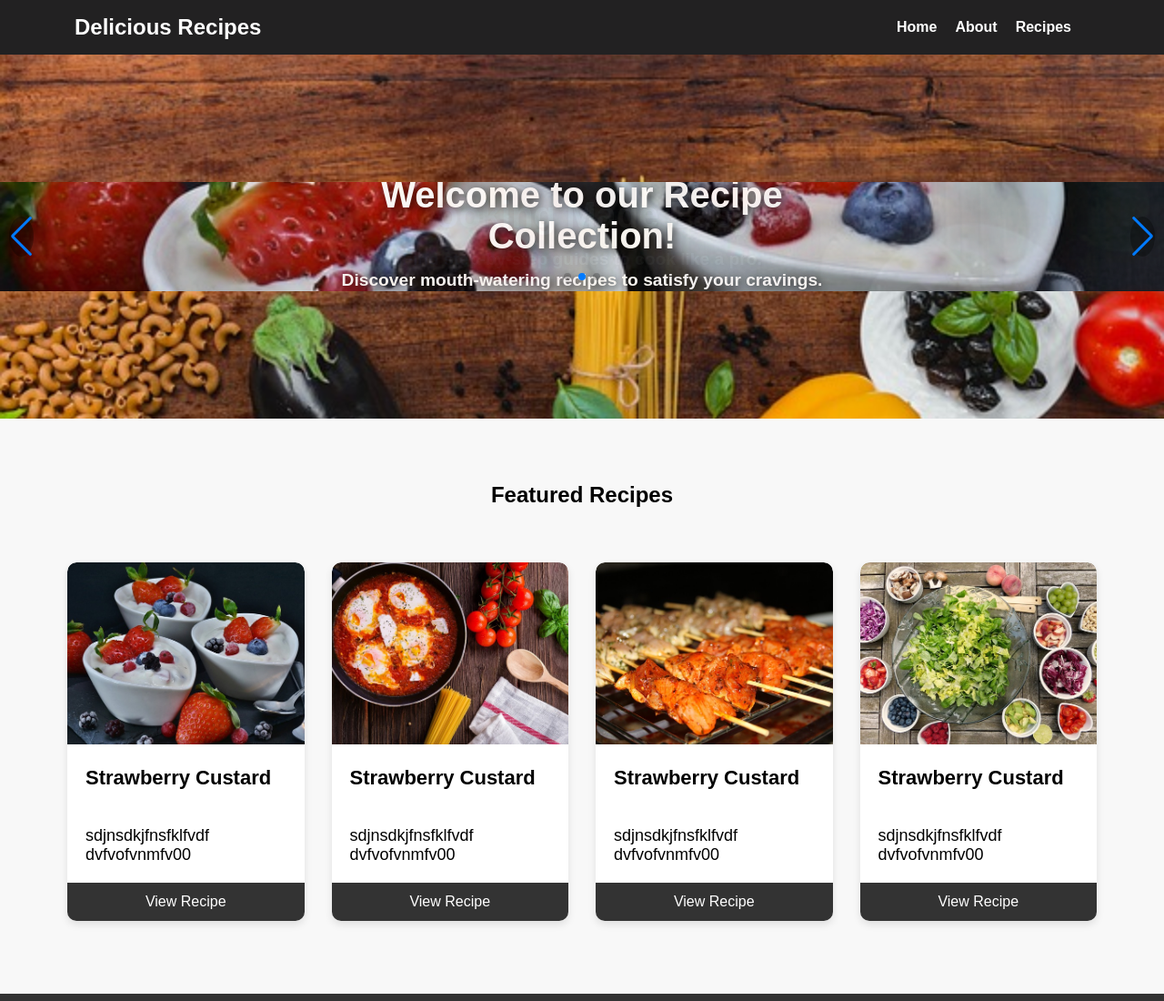
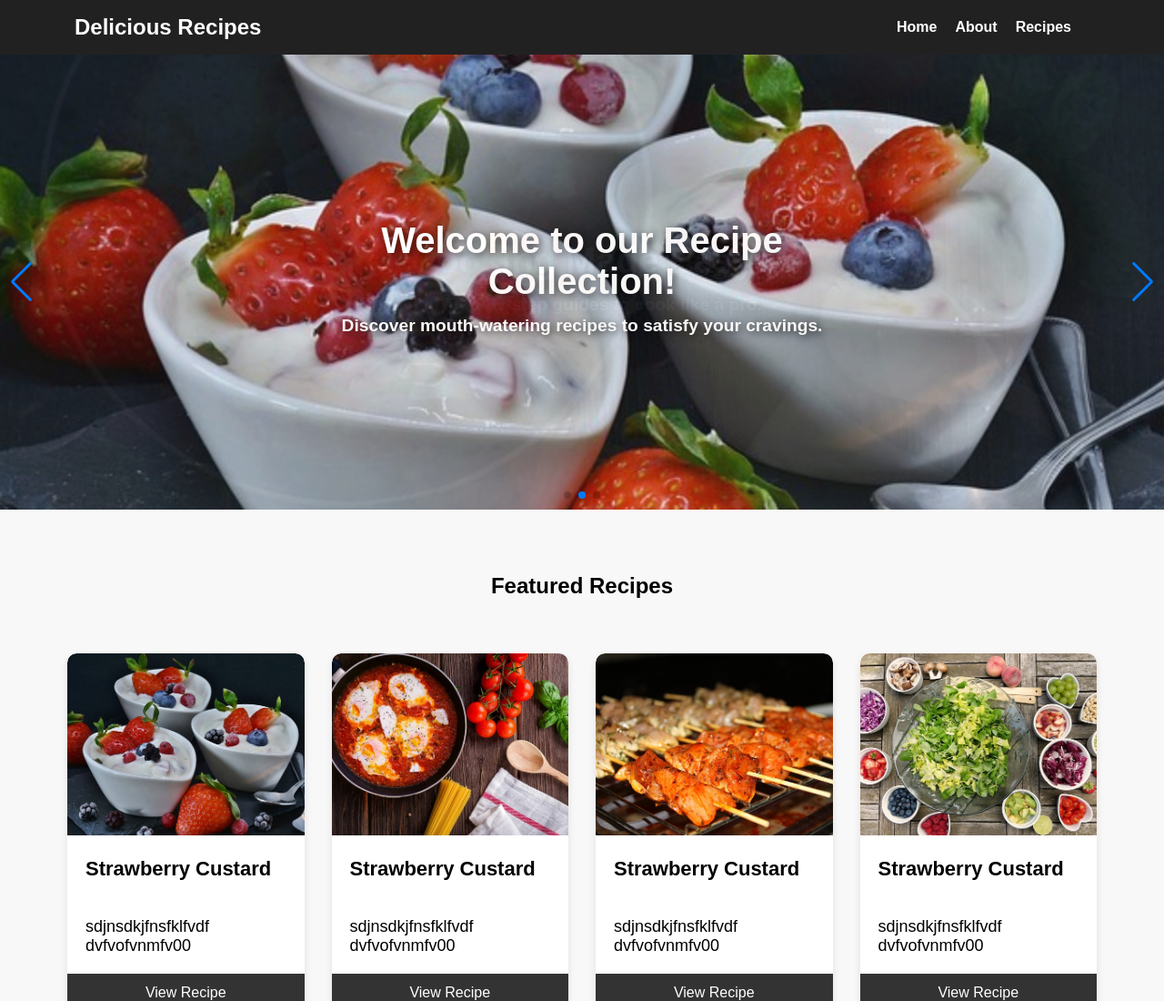
Before and after one commit to Azad814/Recipe-website, a plain HTML site: page index.html in a window 1280 px wide. Shown: the top 1100 px of the page at 91% size. Drawn offline with nearby package versions, Linux system fonts and the light colour scheme.

Commit message:
Homepage: Fixed the Carousel

```diff
--- a/css/styles.css
+++ b/css/styles.css
@@ -46,14 +46,10 @@ nav ul li{
 
 .hero{
     width: 100%;
-    height: 300px;
-    background: url(../images/images/heo-image.jpg);
-    background-repeat: no-repeat;
     background-size: cover;
     background-position: center;
     color: #fff;
     text-align: center;
-    padding: 140px 0;
     margin-bottom: 20px;
 
 }
@@ -68,7 +64,7 @@ nav ul li{
     color: white;
     font-size: 1.8rem;
     font-weight: bold;
-    text-shadow: 2px 2px 10px rgba(0, 0, 0, 0.8);
+    /* text-shadow: 2px 2px 10px rgba(0, 0, 0, 0.8); */
 }
 
 .swiper-button-next, .swiper-button-prev {
@@ -514,7 +510,7 @@ header {
 /* Hero Swiper Styles */
 .hero {
     width: 100%;
-    height: 400px;
+    height: 500px;
     position: relative;
     overflow: hidden;
 }
@@ -558,7 +554,7 @@ header {
 .swiper-button-next,
 .swiper-button-prev {
     color: white;
-    background: rgba(0, 0, 0, 0.3);
+    /* background: rgba(0, 0, 0, 0.3); */
     width: 50px;
     height: 50px;
     border-radius: 50%;
@@ -567,7 +563,7 @@ header {
 
 .swiper-button-next:hover,
 .swiper-button-prev:hover {
-    background: rgba(0, 0, 0, 0.6);
+    /* background: rgba(0, 0, 0, 0.6); */
 }
 
 .swiper-button-next::after,
```
